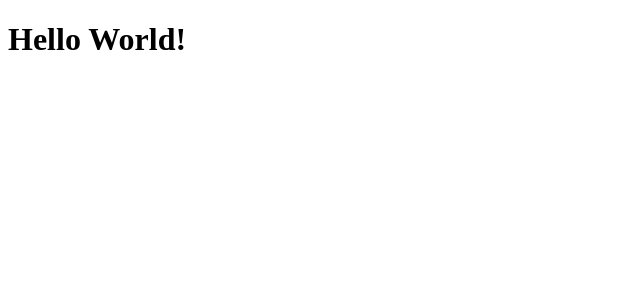
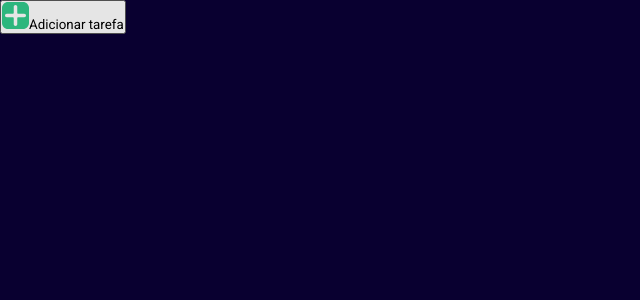
Before and after one commit to paulopbomfim/task-manager-frontend, a React (Create React App) app: page / in a window 1280 px wide. Shown: the top 300 px of the page, without its empty margins (0-640 px from the left). Built offline with nearby package versions, Linux system fonts and the light colour scheme.

Commit message:
:construction: New task component

```diff
--- a/src/App.jsx
+++ b/src/App.jsx
@@ -1,7 +1,11 @@
+import { NewTask } from './components/NewTask';
+
+import './styles/global.scss';
+
 export function App() {
   return (
-    <div>
-      <h1>Hello World!</h1>
-    </div>
+    <main>
+      <NewTask />
+    </main>
   );
 }
--- /dev/null
+++ b/src/components/NewTask/index.jsx
@@ -0,0 +1,25 @@
+import { useState } from 'react';
+
+import AddImg from '../../assets/add.svg';
+
+export function NewTask() {
+  const [isAddingNewTask, setIsAddingNewTask] = useState(false);
+
+  return !isAddingNewTask
+    ? (
+      <button
+        type="button"
+        data-testid="newTaskButton"
+        onClick={() => setIsAddingNewTask(true)}
+      >
+        <img src={AddImg} alt="Ícone de adicionar tarefa" />
+        <span>Adicionar tarefa</span>
+      </button>
+    )
+    : (
+      <div>
+        <input type="text" placeholder="Nova tarefa" />
+        <button type="button" data-testid="addTaskButton">Adicionar tarefa</button>
+      </div>
+    );
+}
```
